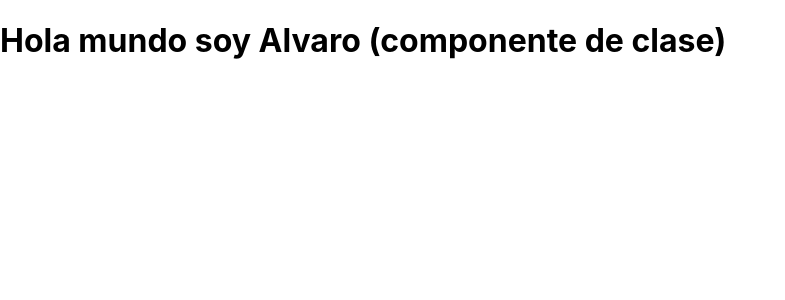
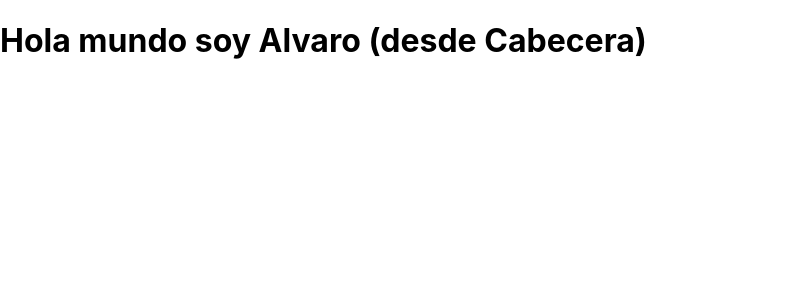
Before and after one commit to munozcotelo-trainingcourses/curso-react, a React (Create React App) app: page / in a window 1280 px wide. Shown: the top 300 px of the page, without its empty margins (0-785 px from the left). Built offline with nearby package versions, Linux system fonts and the light colour scheme.

Commit message:
Ejercicio 3

```diff
--- a/src/App.tsx
+++ b/src/App.tsx
@@ -2,6 +2,8 @@ import React from "react";
 // import logo  from "./logo.svg";
 
 import './App.css';
+
+import CabeceraComponent from "./components/CabeceraComponent.class";
 
 interface IAppComponentProps {
 }
@@ -33,7 +35,7 @@ class AppComponent extends React.Component<IAppComponentProps, Record<string, un
         console.info( "Estoy en render" );
 
         return (
-            <h1>Hola mundo soy Alvaro (componente de clase)</h1>
+            <CabeceraComponent/>
         );
 
     }
--- /dev/null
+++ b/src/components/CabeceraComponent.class.tsx
@@ -0,0 +1,19 @@
+import React from "react";
+
+interface ICabeceraComponentProps {
+}
+
+class CabeceraComponent extends React.Component<ICabeceraComponentProps, Record<string, unknown>> {
+
+    public render(): React.ReactNode {
+
+        return (
+            <h1>Hola mundo soy Alvaro (desde Cabecera)</h1>
+        );
+
+    }
+
+
+}
+
+export default CabeceraComponent;
```
